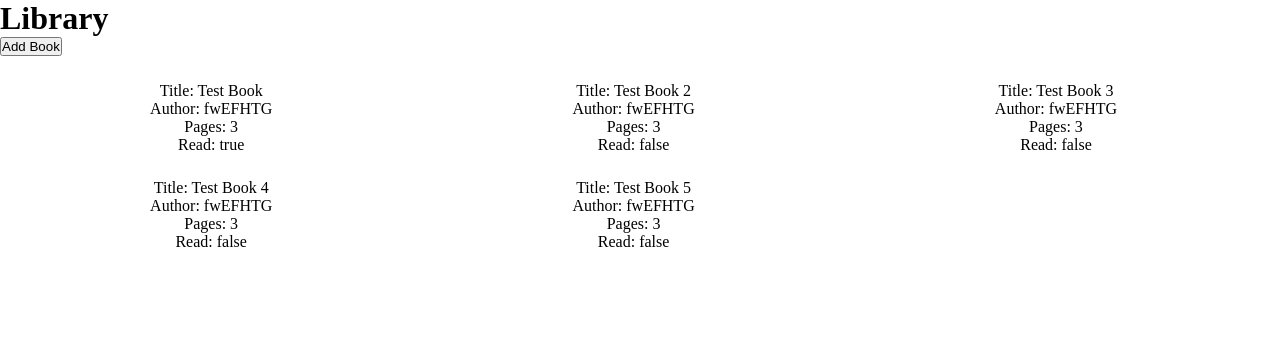
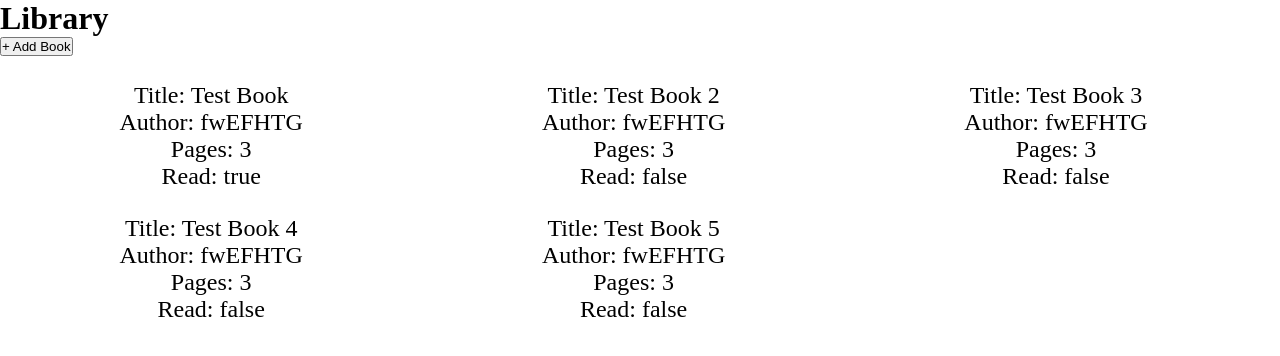
Before and after one commit to manny53365/odin-library, a plain HTML site: page index.html in a window 1280 px wide. Drawn offline with Linux system fonts and the light colour scheme.

Commit message:
changed the font size of the book cards

```diff
--- a/css/styles.css
+++ b/css/styles.css
@@ -16,4 +16,5 @@
     width: 33%;
     margin-top: 2%;
     align-items: center;
+    font-size: 1.5rem;
 }
--- a/index.html
+++ b/index.html
@@ -10,7 +10,7 @@
     <body>
         <h1>Library</h1>
         <div class="book-container">
-            <button type="submit" id="add-book-btn">Add Book</button>
+            <button type="submit" id="add-book-btn">+ Add Book</button>
             <div class="book-cards" id="book-cards"></div>
         </div>
         <script src="./app.js"></script>
```
